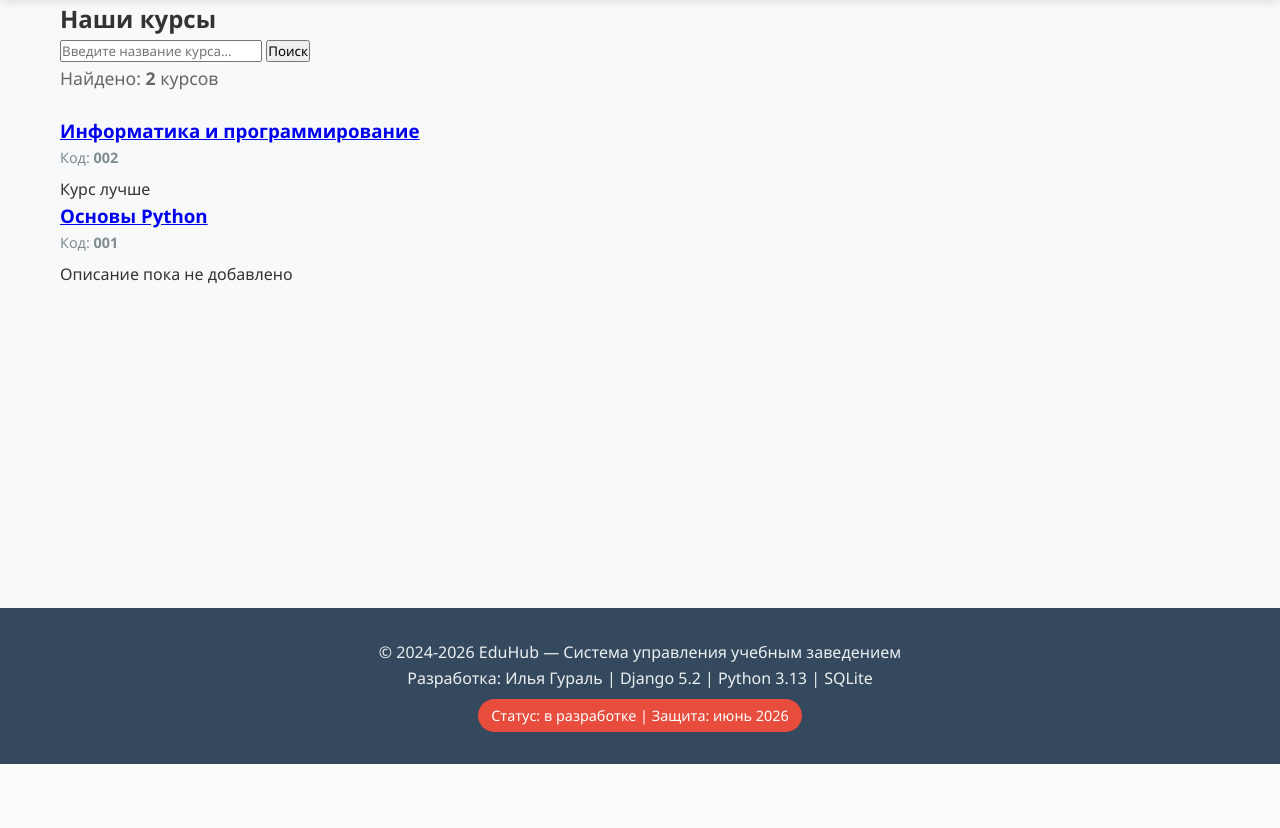
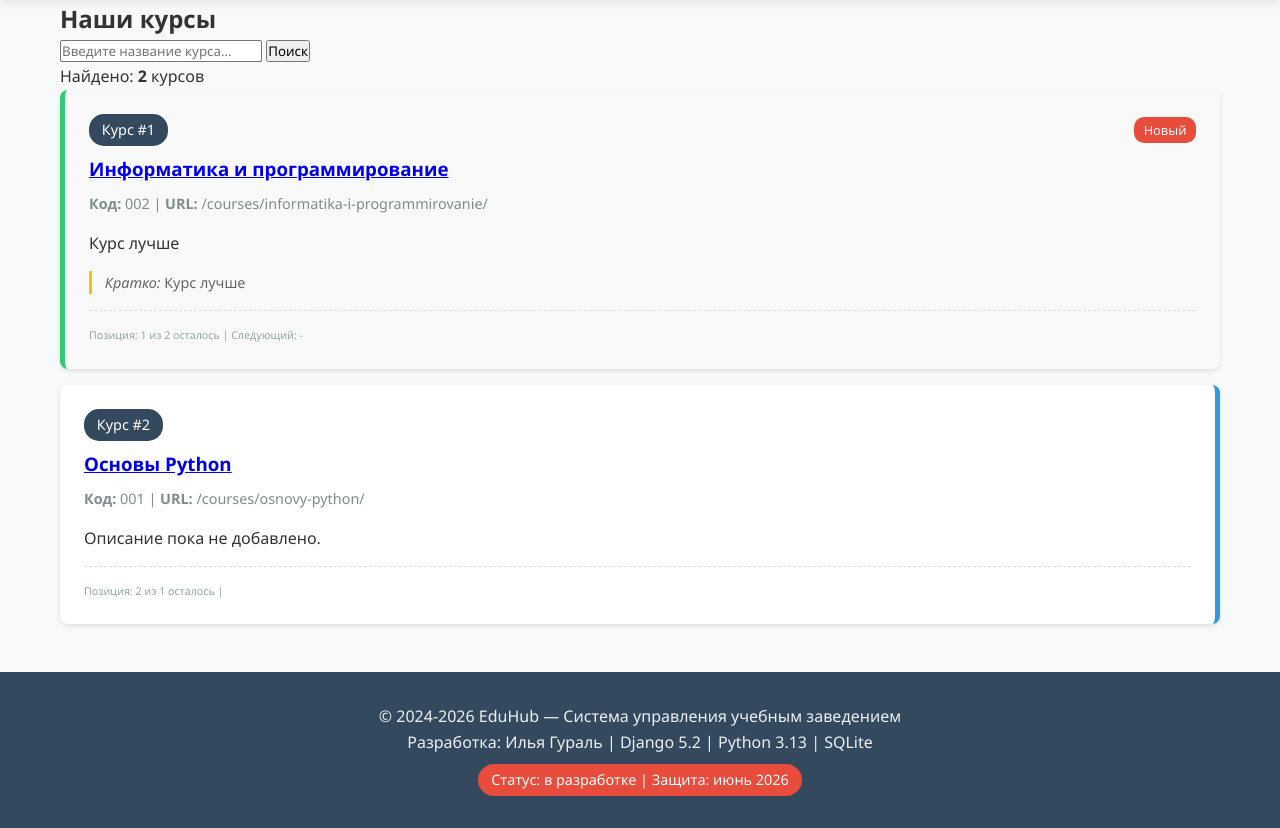
Before and after one commit to ilaygural/edu_hub_diploma, a Django app: page /courses/ in a window 1280 px wide. Shown: the part 78-906 px from the top of the page. Before the commit the page ends 842 px from the top, so only its background shows below. Run offline with Django 5.2, Linux system fonts and the light colour scheme; data comes from the database, SQL or seed files in the repository.

```diff
--- a/core/urls.py
+++ b/core/urls.py
@@ -4,8 +4,8 @@ from . import views
 urlpatterns = [
     path('', views.home, name='home'),
     path('courses/', views.courses_list, name='courses'),
+    path('courses/<slug:slug>/', views.course_detail_by_slug, name='course_by_slug'),
     path('courses/<int:pk>/', views.course_detail, name='course_detail'),
-    path('courses/<slug:slug>/', views.course_detail_by_slug, name='course_by_slug'),
     path('teachers/', views.teachers, name='teachers'),
     path('schedule/', views.schedule, name='schedule'),
     path('about/', views.about, name='about'),
--- a/templates/core/courses.html
+++ b/templates/core/courses.html
@@ -15,26 +15,61 @@
     {% endif %}
 </form>
 
-<!-- Статистика с фильтром length -->
+<!-- Статистика -->
 <p class="stats">Найдено: <strong>{{ courses|length }}</strong> курс{{ courses|length|pluralize:"а,ов" }}</p>
 
 <!-- Список курсов -->
 {% for course in courses %}
-<div class="course-card">
-    <!-- capfirst для заголовка -->
-    <a href="{% url 'course_detail' course.id %}">
+<!-- with для локальной переменной -->
+{% with short_desc=course.description|truncatewords:25 %}
+<div class="course-card
+            {% if forloop.first %}first-course{% endif %}
+            {% if forloop.last %}last-course{% endif %}
+            {% cycle 'odd' 'even' %}">
+
+    <!-- Нумерация -->
+    <div class="course-header">
+        <span class="course-number">Курс #{{ forloop.counter }}</span>
+        {% if forloop.first %}
+        <span class="badge">Новый</span>
+        {% endif %}
+    </div>
+
+    <!-- Заголовок -->
+    <a href="{% url 'course_by_slug' course.slug %}">
         <h3>{{ course.title|capfirst }}</h3>
     </a>
-    <p class="code">Код: <strong>{{ course.code|upper }}</strong></p>
 
-    <!-- default для пустого описания + truncatewords -->
-    <p class="description">
-        {{ course.description|default:"Описание пока не добавлено"|truncatewords:30 }}
+    <!-- Код курса -->
+    <p class="code">
+        <strong>Код:</strong> {{ course.code|upper }}
+        {% if course.slug %}
+        | <strong>URL:</strong> /courses/{{ course.slug }}/
+        {% endif %}
     </p>
 
-    <!-- slugify для примера (можно пока скрыть) -->
-    <!-- <small>URL: {{ course.slug|slugify }}</small> -->
+    <!-- Описание -->
+    <p class="description">
+        {{ course.description|default:"Описание пока не добавлено." }}
+    </p>
+
+    <!-- Краткое описание (через with) -->
+    {% if course.description %}
+    <p class="short-desc">
+        <em>Кратко:</em> {{ short_desc }}
+    </p>
+    {% endif %}
+
+    <!-- Информация о итерации (для отладки, можно скрыть) -->
+    <div class="iteration-info">
+        <small>
+            Позиция: {{ forloop.counter }} из {{ forloop.revcounter }} осталось |
+            {% if not forloop.last %}Следующий: {{ forloop.next.title|default:"-" }}{% endif %}
+        </small>
+    </div>
+
 </div>
+{% endwith %}
 {% empty %}
 <p class="empty">
     {% if search_query %}
@@ -46,25 +81,82 @@
 {% endfor %}
 
 <style>
-.stats {
-    margin-bottom: 1.5rem;
-    color: #666;
-    font-size: 1.1rem;
+.course-card {
+    background: white;
+    padding: 1.5rem;
+    margin-bottom: 1rem;
+    border-radius: 8px;
+    box-shadow: 0 2px 5px rgba(0,0,0,0.1);
+    transition: transform 0.3s ease;
+    position: relative;
 }
-.course-card .code {
+.course-card:hover {
+    transform: translateY(-3px);
+    box-shadow: 0 5px 15px rgba(0,0,0,0.1);
+}
+.course-card.first-course {
+    border-left: 5px solid #2ecc71;
+}
+.course-card.last-course {
+    border-right: 5px solid #3498db;
+}
+.course-card.odd {
+    background: #f9f9f9;
+}
+.course-card.even {
+    background: white;
+}
+.course-header {
+    display: flex;
+    justify-content: space-between;
+    align-items: center;
+    margin-bottom: 0.5rem;
+}
+.course-number {
+    background: #34495e;
+    color: white;
+    padding: 0.3rem 0.8rem;
+    border-radius: 15px;
+    font-size: 0.9rem;
+}
+.badge {
+    background: #e74c3c;
+    color: white;
+    padding: 0.2rem 0.6rem;
+    border-radius: 10px;
+    font-size: 0.8rem;
+}
+.code {
     color: #7f8c8d;
     font-size: 0.9rem;
+    margin: 0.5rem 0;
 }
-.course-card .description {
+.description {
     color: #333;
     line-height: 1.5;
-    margin-top: 0.5rem;
+    margin: 1rem 0;
+}
+.short-desc {
+    color: #666;
+    font-size: 0.9rem;
+    border-left: 3px solid #f1c40f;
+    padding-left: 0.8rem;
+    margin: 0.5rem 0;
+}
+.iteration-info {
+    margin-top: 1rem;
+    padding-top: 0.8rem;
+    border-top: 1px dashed #ddd;
+    color: #95a5a6;
+    font-size: 0.8rem;
 }
 .empty {
     text-align: center;
-    padding: 2rem;
+    padding: 3rem;
     color: #95a5a6;
     font-style: italic;
+    background: #f8f9fa;
+    border-radius: 8px;
 }
 </style>
 {% endblock %}
```
